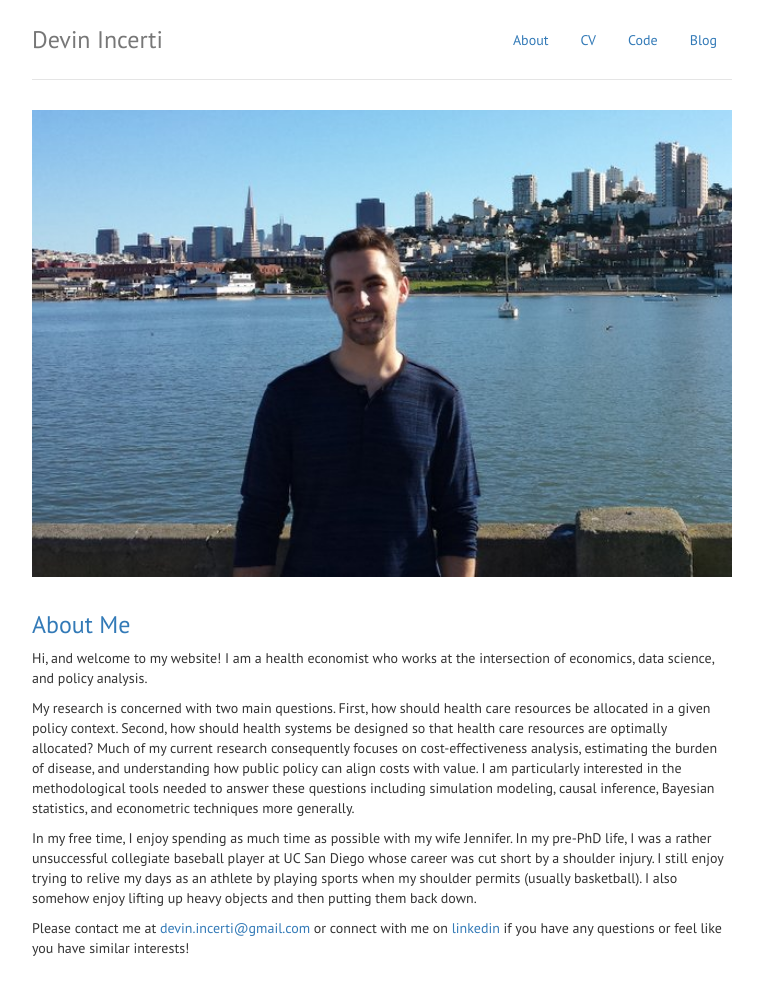
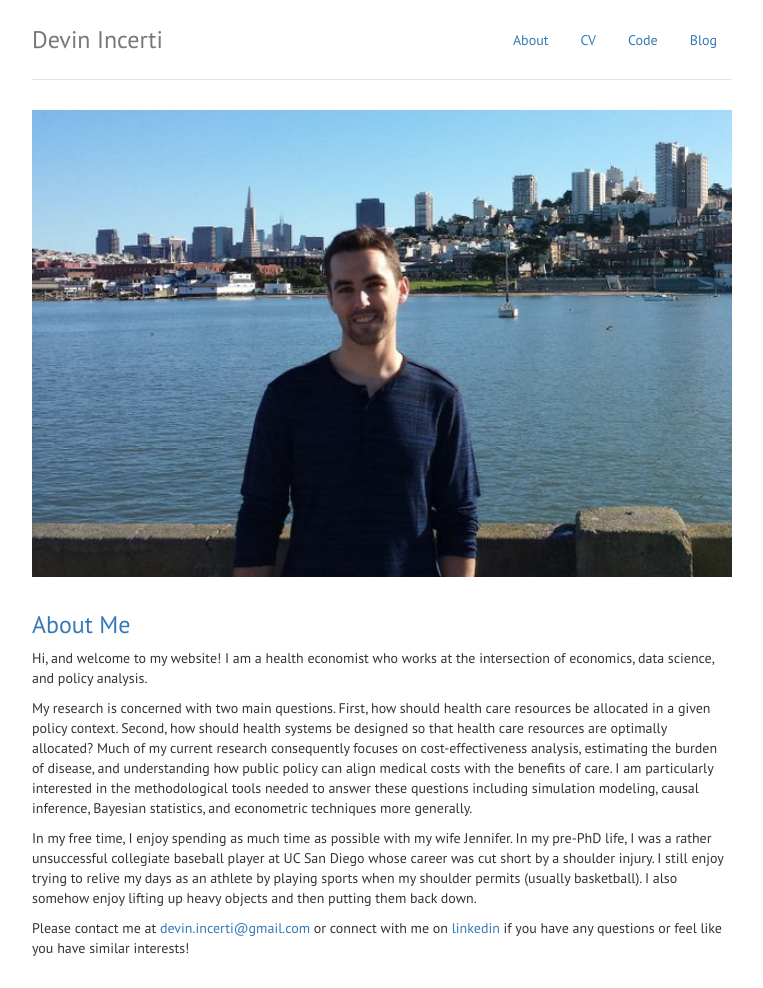
Before and after one commit to dincerti/dincerti.github.io, a Jekyll site: the page built from index.html, in a window 1280 px wide. Shown: the whole page, without its empty margins (258-1021 px from the left). Built offline with Jekyll 4.4.1, drawn with Linux system fonts in a browser that asks for light colours.

Commit message:
Update CV and index.html

```diff
--- a/cv.html
+++ b/cv.html
@@ -34,8 +34,8 @@
 </dd>
 </dl>
 <h3 id="publications">Publications</h3>
+<p>Stevens W, Shih T, <strong>Incerti D</strong>, Ton TG, Lee H, Peneva D, Macones GA, Sibai BM, Jena AB. (in press). Cost of Preeclampsia to the United States Healthcare System. <em>American Journal of Obsetrics &amp; Gynecology</em>.</p>
 <p>Jansen JP, <strong>Incerti, D</strong>, Mutebi A, Peneva, D, MacEwan JP, Stolshek B, Kaur P, Gharaibeh M, Strand V. (in press). Cost-effectiveness of sequenced treatment of rheumatoid arthritis with targeted immune modulators. <em>Journal of Medical Economics</em>. <a href="http://dx.doi.org/10.1080/13696998.2017.1307205" class="uri">http://dx.doi.org/10.1080/13696998.2017.1307205</a> (<a href="http://devinincerti.com/papers/ce-bdmards-ra-jme-2017-supplement.pdf">Supplement</a>).</p>
-<p>Stevens W, Shih T, <strong>Incerti D</strong>, Ton TG, Lee H, Peneva D, Macones GA, Sibai BM, Jena AB. (in press). Cost of Preeclampsia to the United States Healthcare System. <em>American Journal of Obsetrics &amp; Gynecology</em>.</p>
 <h3 id="manuscripts-under-review">Manuscripts under review</h3>
 <p><strong>Incerti, D</strong>. The Optimal Allocation of Campaign Funds in House Elections. (<a href="http://devinincerti.com/papers/optimal_house.pdf">PDF</a>, <a href="https://github.com/dincerti/optimal-house">GitHub</a>).</p>
 <p>Shahabi A, Peneva D, <strong>Incerti D</strong>, Mclaurin KK, Stevens W. Variation in cost of palivizumab prophylaxis and the implications for policy considerations.</p>
--- a/index.html
+++ b/index.html
@@ -11,7 +11,7 @@
 					<h3 style="margin-top:0"> About Me </h3>
                     <p> Hi, and welcome to my website! I am a health economist who works at the intersection of economics, data science, and policy analysis. </p>
 
-    <p>My research is concerned with two main questions. First, how should health care resources be allocated in a given policy context. Second, how should health systems be designed so that health care resources are optimally allocated? Much of my current research consequently focuses on cost-effectiveness analysis, estimating the burden of disease, and understanding how public policy can align costs with value. I am particularly interested in the methodological tools needed to answer these questions including simulation modeling, causal inference, Bayesian statistics, and econometric techniques more generally.</p>
+    <p>My research is concerned with two main questions. First, how should health care resources be allocated in a given policy context. Second, how should health systems be designed so that health care resources are optimally allocated? Much of my current research consequently focuses on cost-effectiveness analysis, estimating the burden of disease, and understanding how public policy can align medical costs with the benefits of care. I am particularly interested in the methodological tools needed to answer these questions including simulation modeling, causal inference, Bayesian statistics, and econometric techniques more generally.</p>
 
 			   <p> In my free time, I enjoy spending as much time as possible with my wife Jennifer. In my pre-PhD life, I was a rather unsuccessful collegiate baseball player at UC San Diego
 					whose career was cut short by a shoulder injury. I still enjoy trying to relive my days as an athlete by playing sports when my shoulder permits (usually basketball).
```
Also changed, not shown: cv-pandoc.md (+2 -2 lines), 1 other file.
